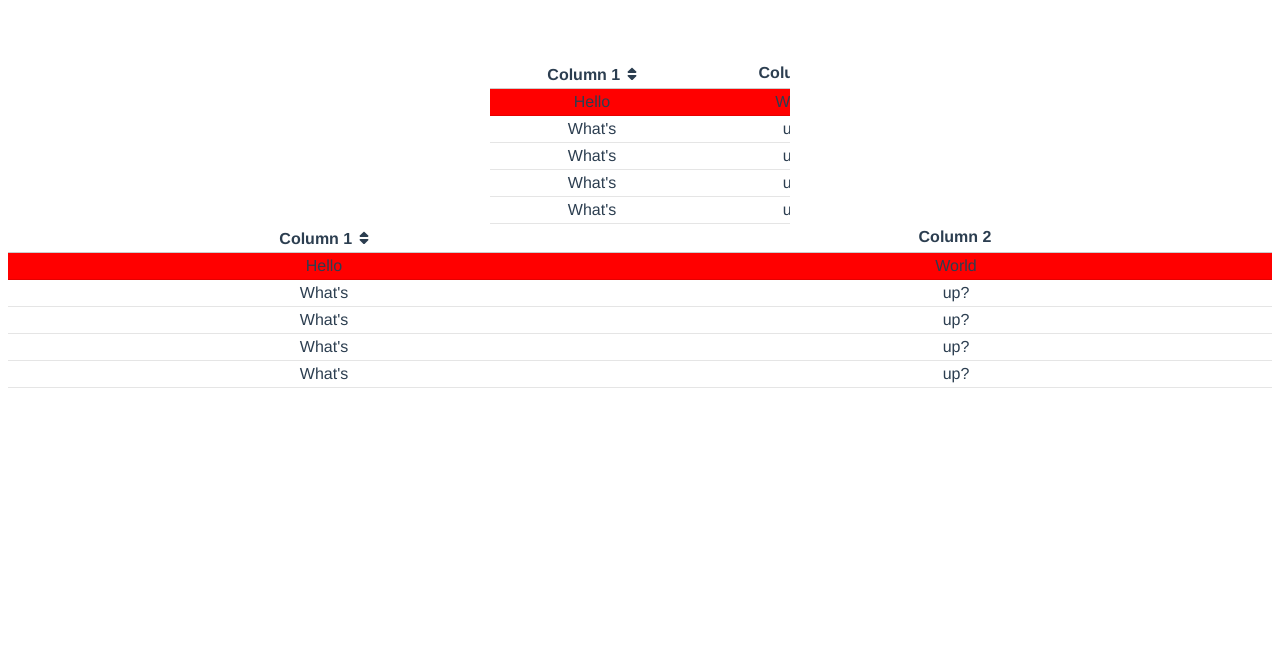
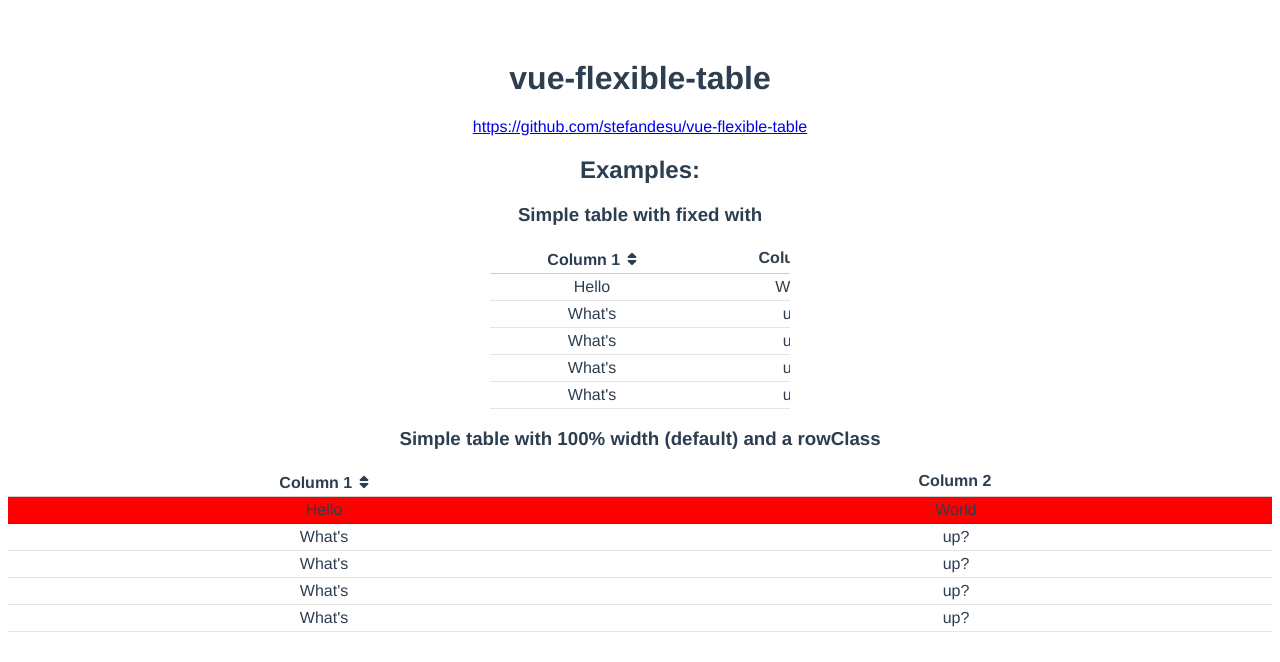
Before and after one commit to gbv/vue-flexible-table, a Vue app: page / in a window 1280 px wide. Shown: the top 662 px of the page. Built offline with nearby package versions, Linux system fonts and the light colour scheme; the HTML template or start-up script is replaced by a standard one.

Commit message:
App.vue: Move examples to separate files

```diff
--- a/src/App.vue
+++ b/src/App.vue
@@ -1,62 +1,25 @@
 <template>
   <div id="app">
-    <flexible-table
-      class="table1"
-      :fields="fields"
-      :items="items" />
-     <flexible-table
-      :fields="fields"
-      :items="items" />
+    <h1>vue-flexible-table</h1>
+    <a href="https://github.com/stefandesu/vue-flexible-table">https://github.com/stefandesu/vue-flexible-table</a>
+    <h2>Examples:</h2>
+    <h3>Simple table with fixed with</h3>
+    <example-01 />
+    <h3>Simple table with 100% width (default) and a rowClass</h3>
+    <example-02 />
   </div>
 </template>
 
 <script>
-import FlexibleTable from "./FlexibleTable"
+import Example01 from "./Example01"
+import Example02 from "./Example02"
 
 export default {
   name: "app",
-  components: { FlexibleTable },
-  data () {
-    return {
-      fields: [
-        {
-          key: "c1",
-          label: "Column 1",
-          sortable: true,
-          minWidth: "200px",
-          align: "center"
-        },
-        {
-          key: "c2",
-          label: "Column 2",
-          minWidth: "200px"
-        }
-      ],
-      items: [
-        {
-          c1: "Hello",
-          c2: "World",
-          _rowClass: "red"
-        },
-        {
-          c1: "What's",
-          c2: "up?"
-        },
-        {
-          c1: "What's",
-          c2: "up?"
-        },
-        {
-          c1: "What's",
-          c2: "up?"
-        },
-        {
-          c1: "What's",
-          c2: "up?"
-        }
-      ]
-    }
-  }
+  components: {
+    Example01,
+    Example02,
+  },
 }
 </script>
 
@@ -69,12 +32,4 @@ export default {
   color: #2c3e50;
   margin-top: 60px;
 }
-.table1 {
-  width: 300px;
-  margin: 0 auto;
-  overflow: scroll;
-}
-.red {
-  background-color: red;
-}
 </style>
--- /dev/null
+++ b/src/Example01.vue
@@ -0,0 +1,63 @@
+<template>
+  <flexible-table
+    class="table1"
+    :fields="fields"
+    :items="items" />
+</template>
+
+<script>
+import FlexibleTable from "./FlexibleTable"
+
+export default {
+  name: "app",
+  components: { FlexibleTable },
+  data () {
+    return {
+      fields: [
+        {
+          key: "c1",
+          label: "Column 1",
+          sortable: true,
+          minWidth: "200px",
+          align: "center",
+        },
+        {
+          key: "c2",
+          label: "Column 2",
+          minWidth: "200px",
+        },
+      ],
+      items: [
+        {
+          c1: "Hello",
+          c2: "World",
+        },
+        {
+          c1: "What's",
+          c2: "up?",
+        },
+        {
+          c1: "What's",
+          c2: "up?",
+        },
+        {
+          c1: "What's",
+          c2: "up?",
+        },
+        {
+          c1: "What's",
+          c2: "up?",
+        },
+      ],
+    }
+  },
+}
+</script>
+
+<style>
+.table1 {
+  width: 300px;
+  margin: 0 auto;
+  overflow: scroll;
+}
+</style>
--- /dev/null
+++ b/src/Example02.vue
@@ -0,0 +1,61 @@
+<template>
+  <flexible-table
+    :fields="fields"
+    :items="items" />
+</template>
+
+<script>
+import FlexibleTable from "./FlexibleTable"
+
+export default {
+  name: "app",
+  components: { FlexibleTable },
+  data () {
+    return {
+      fields: [
+        {
+          key: "c1",
+          label: "Column 1",
+          sortable: true,
+          minWidth: "200px",
+          align: "center",
+        },
+        {
+          key: "c2",
+          label: "Column 2",
+          minWidth: "200px",
+        },
+      ],
+      items: [
+        {
+          c1: "Hello",
+          c2: "World",
+          _rowClass: "red",
+        },
+        {
+          c1: "What's",
+          c2: "up?",
+        },
+        {
+          c1: "What's",
+          c2: "up?",
+        },
+        {
+          c1: "What's",
+          c2: "up?",
+        },
+        {
+          c1: "What's",
+          c2: "up?",
+        },
+      ],
+    }
+  },
+}
+</script>
+
+<style>
+.red {
+  background-color: red;
+}
+</style>
```
